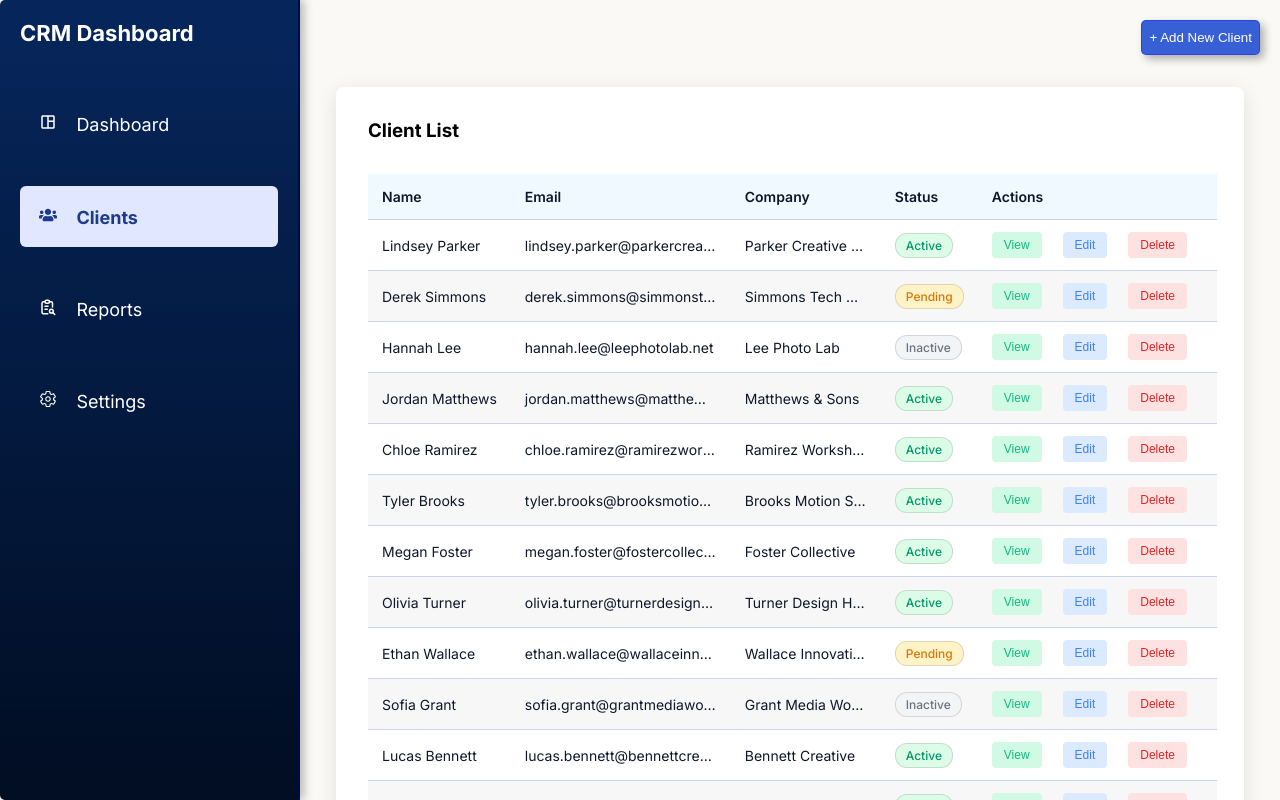
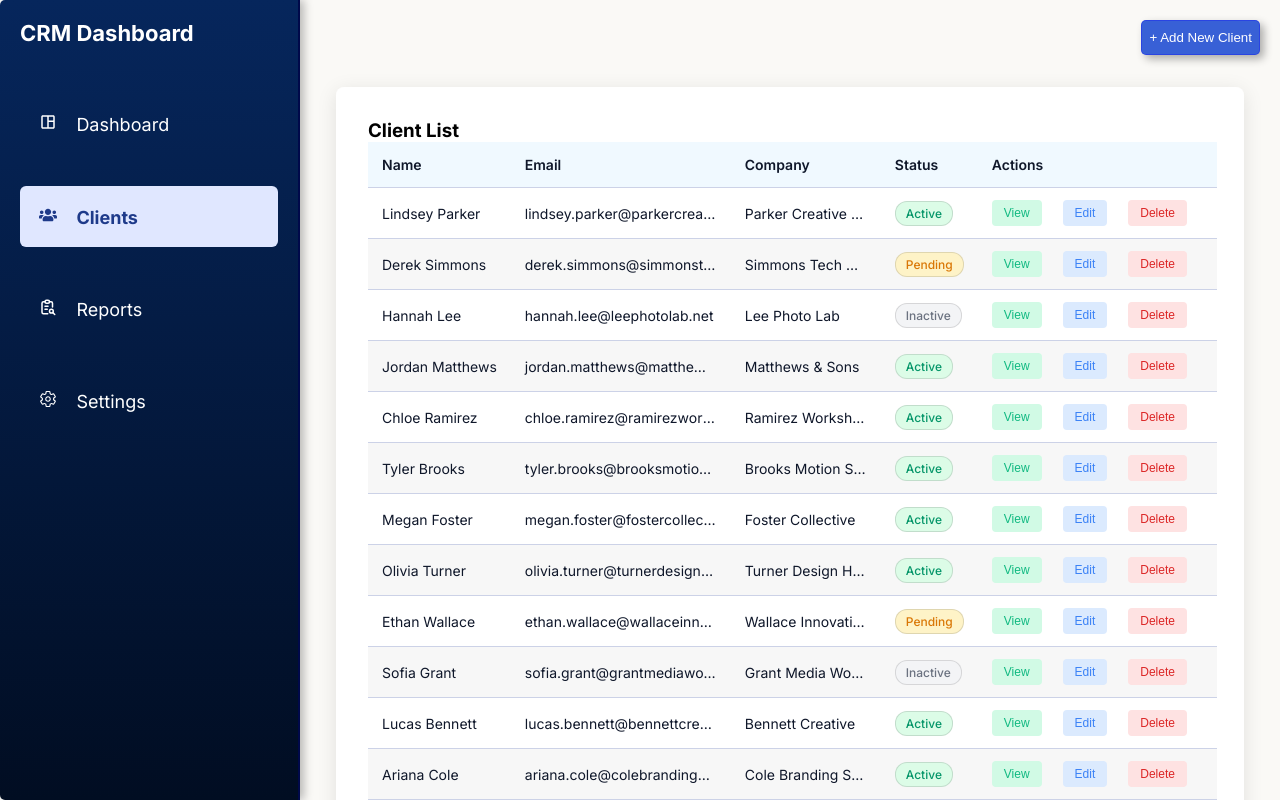
Before and after one commit to FixedBits/client-dashboard, a React (Vite) app: page /settings in a window 1280 px wide. Both pictures are taken after a click on the item "Clients". Shown: the top 800 px of the page. Built offline with nearby package versions, Linux system fonts and the light colour scheme.

Commit message:
Update client's table wrapper className to clients-table-wrapper for specificity

```diff
--- a/src/components/Clients/ClientTable.jsx
+++ b/src/components/Clients/ClientTable.jsx
@@ -5,7 +5,7 @@ import ClientRow from "./ClientRow";
 function ClientTable({ clients, onSave, onDelete }) {
   return (
     <div>
-      <div className="table-wrapper">
+      <div className="clients-table-wrapper">
         <h3 className="client-list-title">Client List</h3>
         <table>
           <thead>
--- a/src/styles/ClientTable.css
+++ b/src/styles/ClientTable.css
@@ -68,7 +68,7 @@
 /* =========================================================
    TABLE WRAPPER
 ========================================================= */
-.table-wrapper {
+.clients-table-wrapper {
   background: var(--card-bg, #fff);
   overflow-x: auto;
   width: auto;
```
